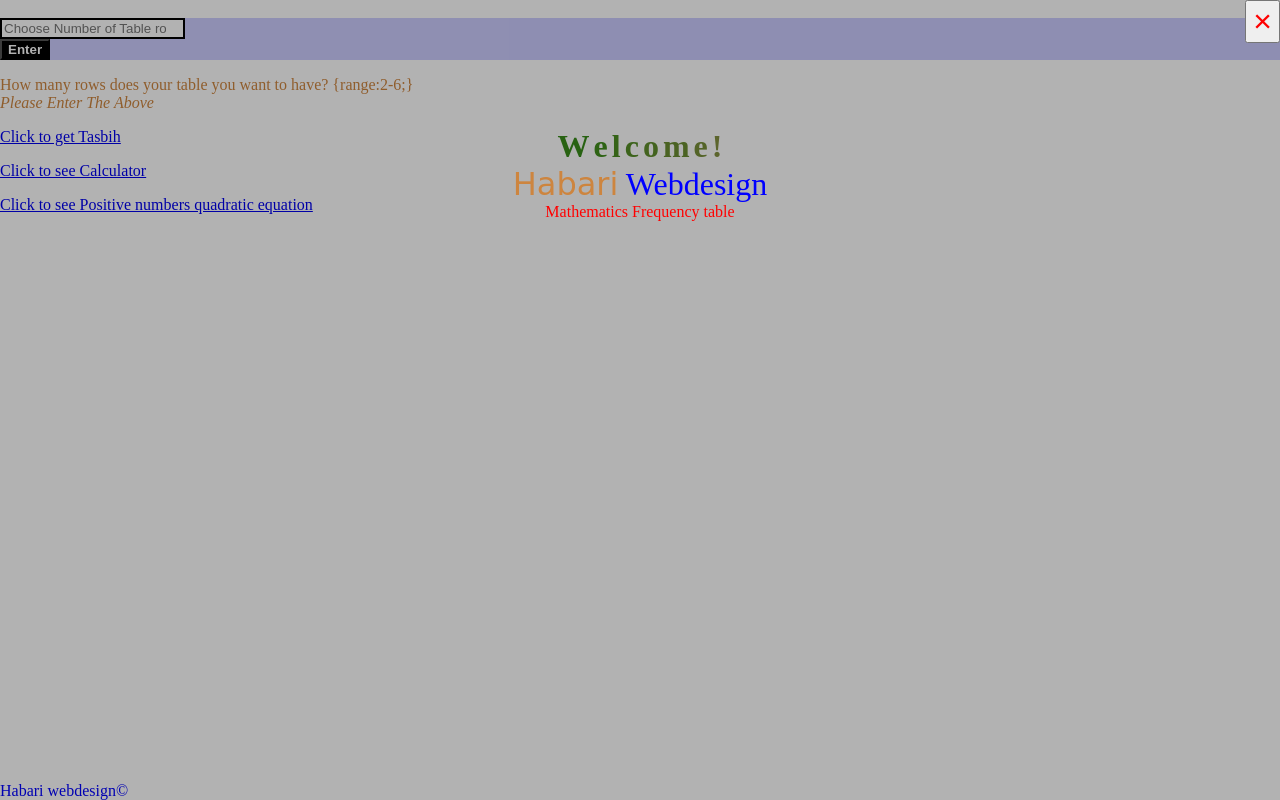
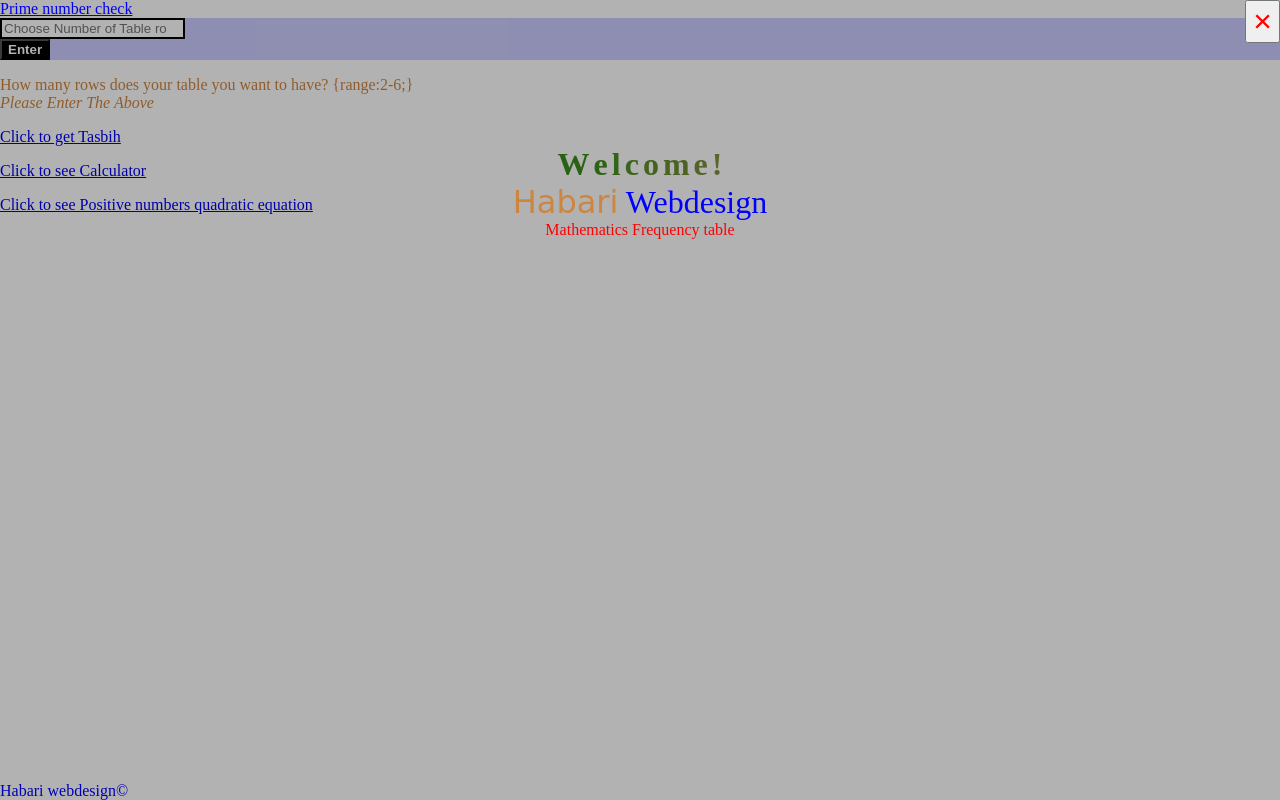
Before and after one commit to ibrahim2005-png/project, a plain HTML site: page index.html in a window 1280 px wide. Drawn offline with Linux system fonts and the light colour scheme.

Commit message:
Update index.html

```diff
--- a/index.html
+++ b/index.html
@@ -103,6 +103,7 @@
 <body style="margin:0; padding:0;">
 <!--Start-->
 <div id="start">
+   <a href="prime.html">Prime number check</a>
 <button style="font-size:2em; color:red; position:fixed; top:0%; right:0%;" onclick="document.getElementById('start').style.display='none';">&times;</button>
 <center style="margin-top:10%;">
 
```
